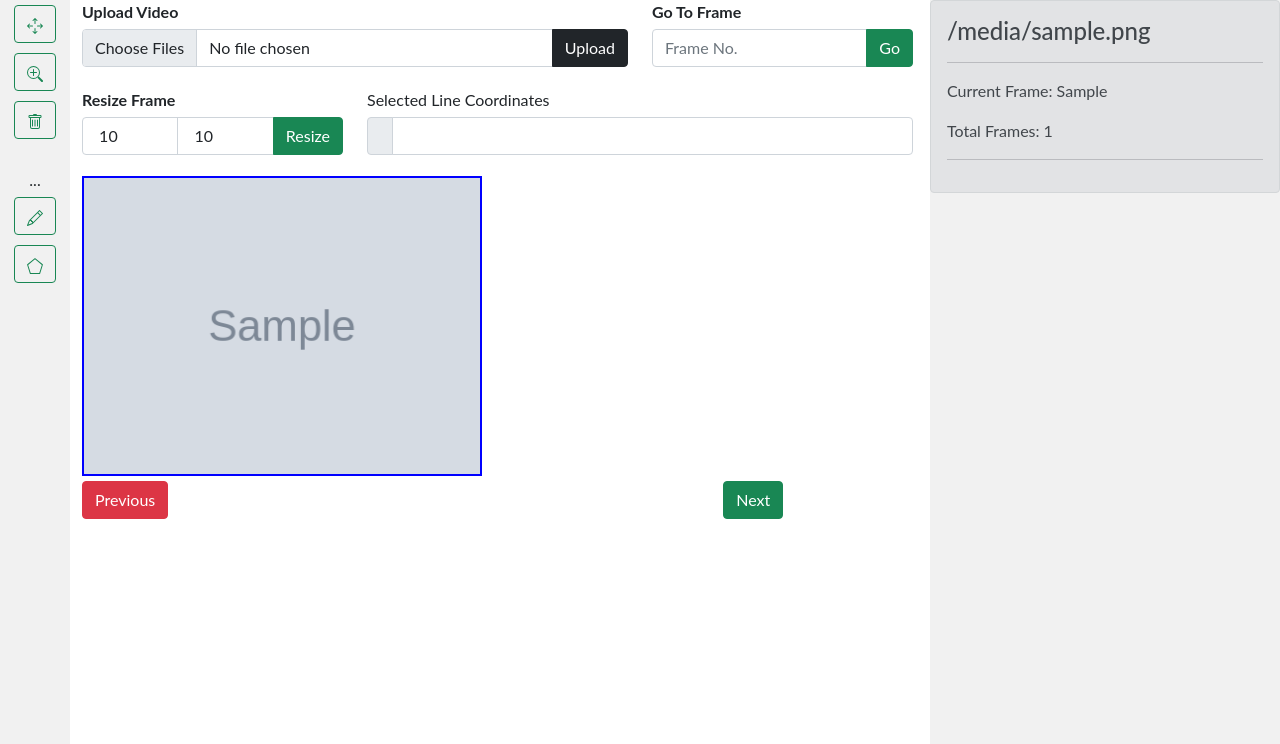
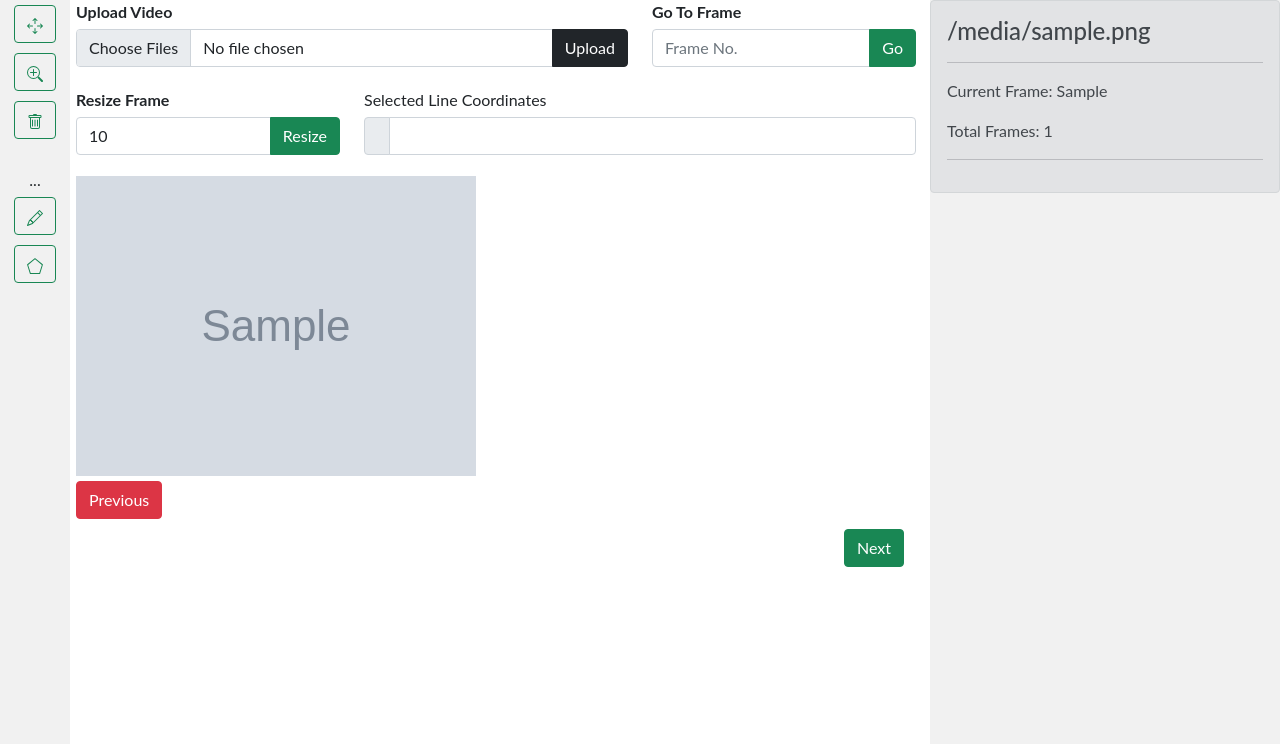
Before and after one commit to Sifat-Ahmed/annotation-webapp, a Flask app: template templates/index.html in a window 1280 px wide. Shown: the part 56-800 px from the top of the page. Run offline with Flask 2, Linux system fonts and the light colour scheme; the template is opened without the code that fills it: most values are stand-ins (such as "Sample title", 1, 10 or a date in 2020); grey boxes marked "Sample" are stand-in pictures; some libraries are stand-ins or nearby versions.

Commit message:
aspect ratio working

```diff
--- a/app.py
+++ b/app.py
@@ -32,8 +32,8 @@ def upload():
 
                 session['num_frames'] = data_dict['num_frames'] = len(image_dict)
                 session['filename'] = data_dict['filename'] = request.files['file'].filename
-                session['image_height'] = data_dict['image_height'] = image_height = image_size[1]
-                session['image_width'] = data_dict['image_width'] = image_width = image_size[0]
+                session['image_height'] = data_dict['image_height'] = image_height = image_size[0]
+                session['image_width'] = data_dict['image_width'] = image_width = image_size[1]
                 session['frame_no'] = data_dict['frame_no'] = 1
 
                 image = image_dict[data_dict['frame_no']]
@@ -67,14 +67,21 @@ def upload():
             return render_template('index.html', data=data_dict)
 
         elif "sizeSubmit" in request.form:
-            image_height = request.form.get('heightInput')
+            #image_height = request.form.get('heightInput')
             image_width = request.form.get('widthInput')
+            print('New entered width is', image_width)
+            estimated_height = (int(image_width) / session['image_width']) * session['image_height']
+            estimated_height = int(estimated_height)
+            data_dict['image_height'] = session['image_height'] = estimated_height
+            data_dict['image_width'] = session['image_width'] = int(image_width)
+
+
             data_dict['filename'] = session['filename']
             image = image_dict[session['frame_no']]
-            session['image_height'] = data_dict['image_height'] = int(image_height)
-            session['image_width'] = data_dict['image_width'] = int(image_width)
+            #session['image_height'] = data_dict['image_height'] = int(image_height)
+            #session['image_width'] = data_dict['image_width'] = int(image_width)
 
-            image = cv2.resize(image, (int(image_height), int(image_width)))
+            image = cv2.resize(image, (int(image_width), int(estimated_height)))
 
             data_dict['frame_no'] = session['frame_no']
             data_dict['num_frames'] = session['num_frames']
--- a/static/css/style.css
+++ b/static/css/style.css
@@ -12,14 +12,14 @@
  transform: translate(-25%, -50%);
  max-width: 100%;
  max-height: 50vw;
+ border: 2px solid blue;
  */
- border: 2px solid blue;
+
 }
 
 
 
 body {
-  margin: 0;
   font-family: "Lato", sans-serif;
 }
 
@@ -61,6 +61,10 @@ body {
     width: 16px;
 }
 
+#main-container {
+ width: 90%;
+
+}
 
 .sidebar {
   margin: 0;
--- a/static/scripts/engine.js
+++ b/static/scripts/engine.js
@@ -122,3 +122,4 @@ canvas.renderAll();
 
 // Callback: https://stackoverflow.com/questions/12344586/how-to-return-multiple-variables-in-javascript-callback-function
 // http://jsfiddle.net/ry270sw9/ line create and move
+// https://stackoverflow.com/questions/35203019/how-can-i-send-an-ajax-request-on-button-click-from-a-form-with-2-buttons
--- a/templates/index.html
+++ b/templates/index.html
@@ -109,7 +109,7 @@
     </div>
 
 </div>
-<div class="container">
+<div class="container-fluid" id="main-container">
         {% if not data %}
             <script>alert('Upload a video first to get started');</script>
         {% endif %}
@@ -165,8 +165,8 @@
                         <div class="row">
                             <div class="col">
                                 <div class="input-group mb-3">
-                                    <input type="text" class="form-control" name="heightInput" value=" {{ data['image_height'] }} " placeholder="Width" min="640" id="heightInput">
-                                    <input type="text" class="form-control" name="widthInput" value=" {{ data['image_width'] }} " placeholder="Height" min="480" id="widthInput">
+<!--                                    <input type="number" class="form-control" name="heightInput" value=" {{ data['image_height'] }} " placeholder="Width" min="640" id="heightInput">-->
+                                    <input type="number" class="form-control" name="widthInput" value="{{ data['image_width'] }}" placeholder="Width" min="640" id="widthInput">
                                     <button class="btn btn-success" name="sizeSubmit" type="submit">Resize</button>
                                 </div>
                             </div>
@@ -192,17 +192,13 @@
         </div>
     </div>
     <div class="row">
-        <div class="col-md-9">
+        <div class="col-md-12">
            <canvas id="mainView"></canvas>
-        </div>
-        <div class="col-md-3">
-            <ul id="lineList1">
-            </ul>
         </div>
 
     </div>
     <div class="row" id="control">
-        <div class="col-md-9">
+        <div class="col-md-12">
             <div class="row">
                 <div class="col-md-3">
                     <button type="button" class="btn btn-danger" >Previous</button>
@@ -213,7 +209,7 @@
                     <input type="range" class="form-range" min="0" max="3" id="customRange1" step="0.001">
                 </div>
                 -->
-                <div class="col-md-3 offset-md-6 justify-content-end">
+                <div class="col-md-3 offset-md-8 justify-content-end">
                     <button type="button" class="btn btn-success" >Next</button>
                 </div>
             </div>
```
Also changed, not shown: static/UPLOADS/images/1.jpg.
